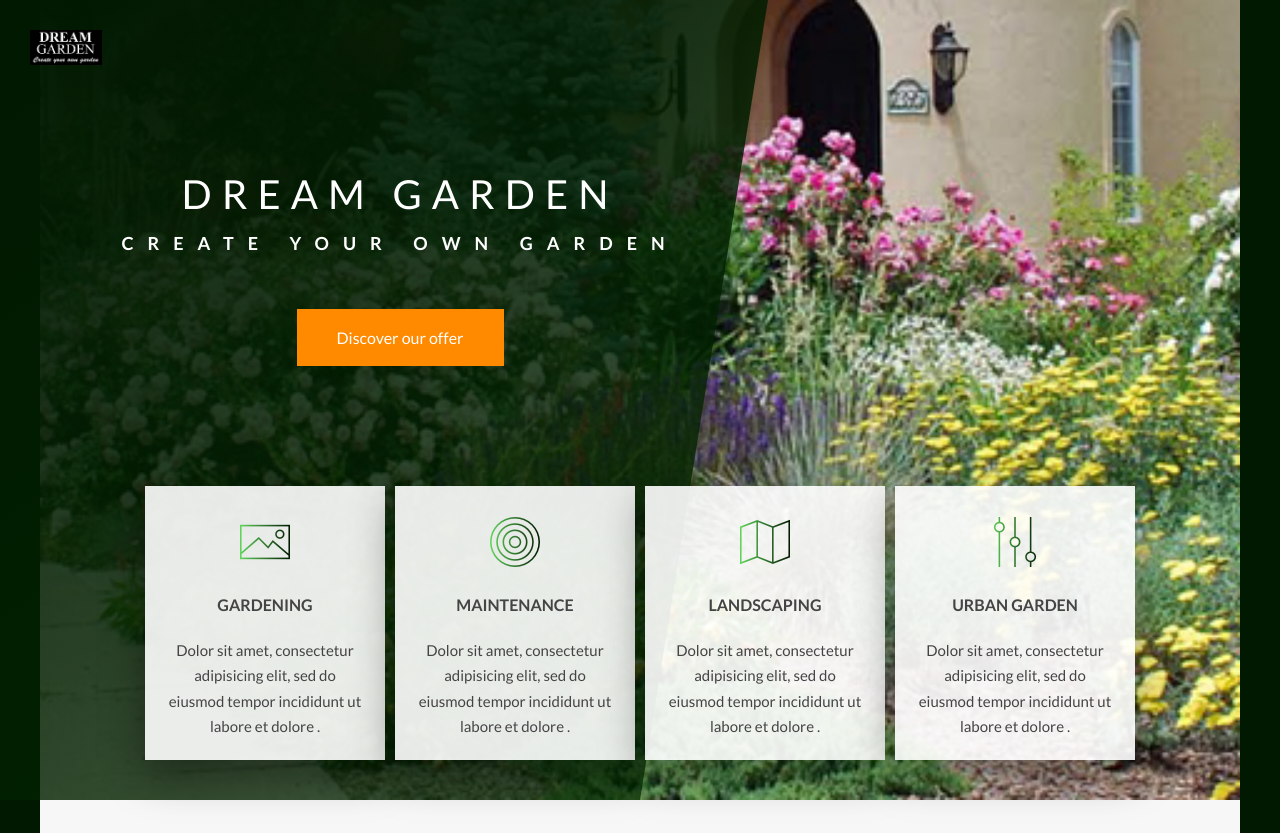
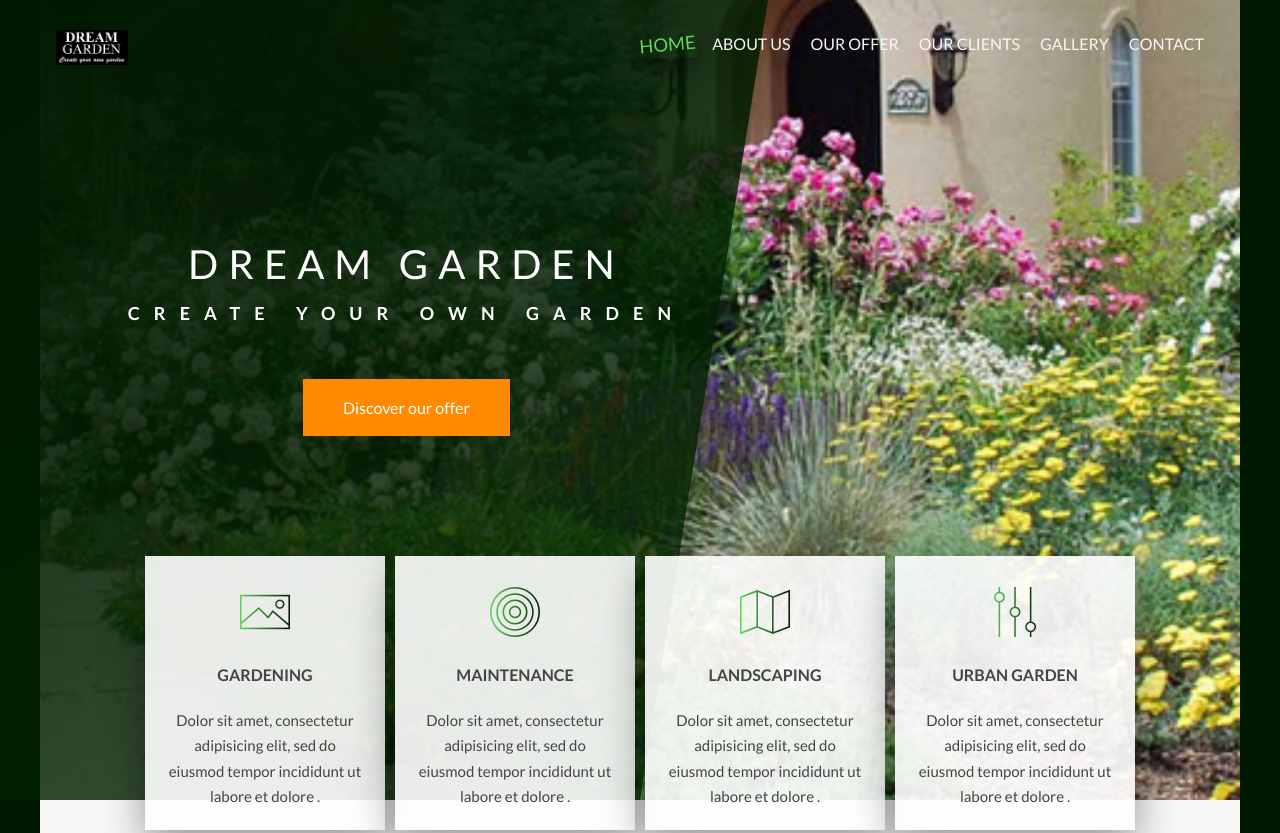
Before and after one commit to dianamartina/dream-garden, a website: page index.html in a window 1280 px wide. Shown: the top 833 px of the page. Drawn offline with Linux system fonts and the light colour scheme.

Commit message:
adding navigation desktop

```diff
--- a/index.html
+++ b/index.html
@@ -14,8 +14,35 @@
 
 <body class="container">
     <header class="header">
-        <div class="header__logo-box">
-            <img src="img/logo.png" alt="logo" class="header__logo">
+        <div class="header__logo-nav">
+            <div class="header__logo-box">
+                <img src="img/logo.png" alt="logo" class="header__logo">
+            </div>
+            <div class="header__navigation">
+                <div class="navigation">
+                    <ul class="navigation__list">
+                        <li class="navigation__item">
+                            <a href="#about" class="navigation__link--active">Home</a>
+                        </li>
+                        <li class="navigation__item">
+                            <a href="#about" class="navigation__link">About us</a>
+                        </li>
+                        <li class="navigation__item">
+                            <a href="#pricing" class="navigation__link">Our offer</a>
+                        </li>
+                        <li class="navigation__item">
+                            <a href="#testimonials" class="navigation__link">Our clients</a>
+                        </li>
+                        <li class="navigation__item">
+                            <a href="#gallery" class="navigation__link">Gallery</a>
+                        </li>
+                        <li class="navigation__item">
+                            <a href="#contact" class="navigation__link">Contact</a>
+                        </li>
+                    </ul>
+                </div>
+            </div>
+
         </div>
         <div class="header__content">
 
--- a/sass/components/_navigation.scss
+++ b/sass/components/_navigation.scss
@@ -12,7 +12,8 @@
 
   &__link {
     &:link,
-    &:visited {
+    &:visited,
+    &--active {
       color: $color-grey-light-1;
       text-decoration: none;
       text-transform: uppercase;
@@ -21,7 +22,8 @@
     }
 
     &:hover,
-    &:active {
+    &:active,
+    &--active {
       color: $color-primary-light;
       box-shadow: 0 1rem 2rem rgba($color-black, 0.4);
       transform: rotate(-5deg) scale(1.15);
--- a/sass/layout/_header.scss
+++ b/sass/layout/_header.scss
@@ -1,18 +1,27 @@
 .header {
+  padding: 3rem 1.6rem 0rem;
   height: 100vh;
   background-image: url("../img/hero.jpg");
   background-size: cover;
   background-position: center;
 
+  &__logo-nav {
+    display: flex;
+    justify-content: space-between;
+  }
+
   &__logo-box {
-    position: absolute;
-    top: 3rem;
-    left: 3rem;
     z-index: 10;
   }
 
   &__logo {
     height: 3.5rem;
+  }
+
+  &__navigation {
+    font-size: 1.6rem;
+    margin-right: 2rem;
+    z-index: 10;
   }
 
   &__content {
```
Also changed, not shown: css/style.css.
